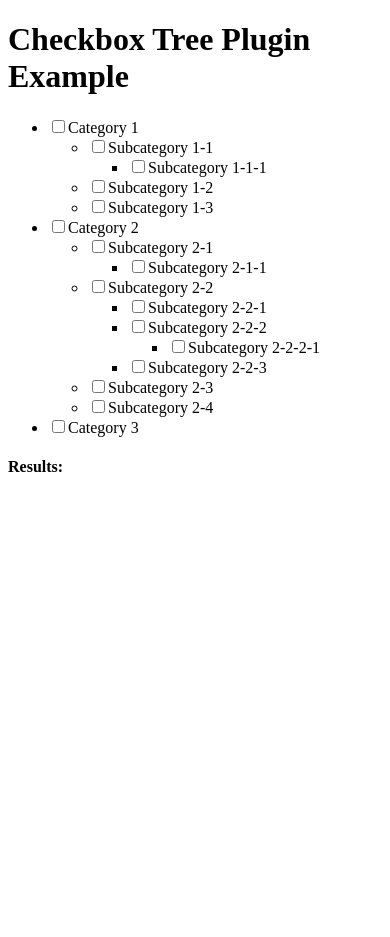
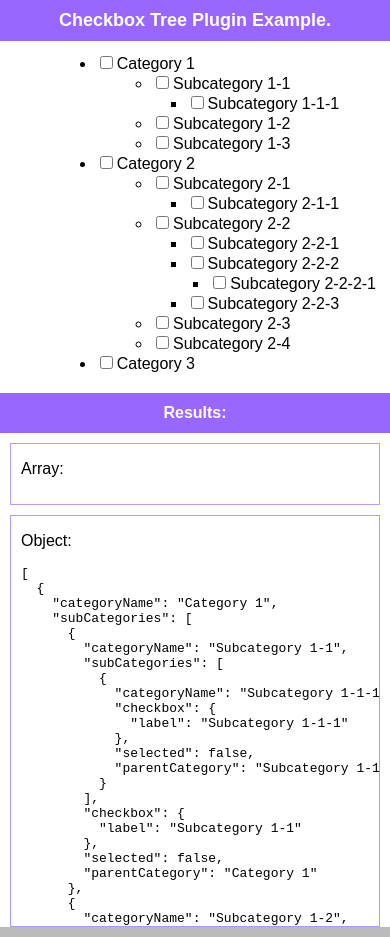
Before and after one commit to xXSentryBotXx/checkbox-tree, a website: page index.html in a window 390 px wide. Before the commit the page ends 844 px from the top, so only its background shows below. Drawn offline with Linux system fonts and the light colour scheme.

Commit message:
Added some style to the example.

```diff
--- a/css/style.css
+++ b/css/style.css
@@ -0,0 +1,147 @@
+body {
+	background: #bbbbbb;
+	font-family: sans-serif;
+	padding: 0;
+	margin: 0;
+	border: 0;
+}
+
+input:checked + label {
+	background: #9188ee;
+	color: white;
+	font-weight: bold;
+}
+
+input + label:hover {
+	background: #ccb7ff;
+}
+
+label {
+	padding: 1px;
+}
+
+h1 {
+	margin-top: 0;
+	padding: 1px
+}
+
+.result-header {
+	background: #96f;
+	color: white;
+}
+
+.header {
+	text-align: center;
+	color: white;
+	background: #96f;
+	height: auto;
+}
+
+.content {
+	width: 70%;
+	background: white;
+	margin: auto;
+	padding: -10px;
+	height: auto;
+}
+
+#array {
+	border: 1px solid #b9f;
+}
+
+#object {
+	border: 1px solid #a9f;
+}
+
+#tree-plugin {
+	margin: auto;
+	width: 30%;
+}
+
+ul {
+	width: 80%;
+	margin: auto;
+}
+
+@media screen and (max-width: 320px) {
+	#result-array {
+		font-size: 12px;
+	}
+
+	ul {
+		padding-left: .5em;
+		margin-left: 0;
+	}
+}
+
+@media screen and (max-width: 480px) {
+	#object {
+		max-height: 300px;
+	}
+
+	ul {
+		padding-left: .75em;
+	}
+}
+
+@media screen and (max-width: 640px) {
+	ul {
+		width: 77%;
+		padding-left: 1em;
+	}
+}
+
+@media screen and (max-width: 768px) {
+	.header {
+		font-size: 9px;
+	}
+
+	.result-header h4 {
+		text-align: center;
+		padding: 0;
+		margin: 10px;
+	}
+
+	.result-header {
+		padding: 1px;
+		margin-top: 15px;
+	}
+
+	ul {
+		width: 55%;
+		margin: auto;
+	}
+
+	#tree-plugin {
+		width: 100%;
+		overflow-x: auto;
+		white-space: nowrap;
+		padding-bottom: 5px;
+	}
+
+	.content {
+		width: 100%;
+		height: 100%;
+	}
+
+	h1 {
+		padding: 10px 0 10px 0;
+	}
+
+	#array {
+		padding: 0px 10px 10px 10px;
+		margin: 10px 10px 10px 10px;
+	}
+
+	#result-array {
+		font-size: 14px;
+	}
+
+	#object {
+		max-height: 400px;
+		overflow: auto;
+		padding: 10px;
+		padding-top: 0;
+		margin: 10px;
+	}
+}
--- a/index.html
+++ b/index.html
@@ -3,24 +3,29 @@
 <head>
 	<meta charset="UTF-8">
 	<title>Checkbox Tree Example.</title>
+	<link rel="stylesheet" type="text/css" href="./css/style.css">
 </head>
 <body>
-	<div class="column">
-	</div>
-	<div>
-		<h1>Checkbox Tree Plugin Example</h1>
+	<div class="content">
+		<div class="header">
+			<h1>Checkbox Tree Plugin Example.</h1>
+		</div>
 		<div id="tree-plugin">
-
 		</div>
-		<h4>Results:</h4>
 		<div id="plugin-results">
-
+			<div class="result-header">
+				<h4>Results:</h4>
+			</div>
+			<div id="array">
+				<p>Array: </p>
+			</div>
+			<div id="object">
+				<p>Object: </p>
+			</div>
 		</div>
 	</div>
-	<div class="column">
-	</div>
+
 	<script type="text/javascript" src="./js/checkbox-tree.js"></script>
 	<script type="text/javascript" src="./js/main.js"></script>
-
 </body>
 </html>
--- a/js/main.js
+++ b/js/main.js
@@ -57,14 +57,20 @@ var data = [{
 
 var elem = document.getElementById('tree-plugin'); //Element to append tree
 var tree = new CheckBoxTree(data, elem); //Creating a new Checkbox Tree.
-var results = document.getElementById('plugin-results');
+var resultArray = document.getElementById('array');
+var resultObject = document.getElementById('object');
 var pArray = document.createElement('p');
-var pObject = document.createElement('p');
+pArray.id = 'result-array';
+var pObject = document.createElement('pre');
+
+resultArray.appendChild(pArray);
+resultObject.appendChild(pObject);
+
+function callback () {
+	pArray.innerText = tree.value.selectedsArray; //Geting the array of selected checkboxes
+	pObject.innerText = JSON.stringify(tree.value.dataObject, null, 2); //Getting the Javascript Object with detailed info.
+}
 
 //Listener added to show results.
-tree.treeElement.addEventListener('change', function () {
-	pArray.innerText = 'Selecteds Array: ' + tree.value.selectedsArray; //Geting the array of selected checkboxes
-	pObject.innerText = 'Selecteds Object: ' + JSON.stringify(tree.value.dataObject); //Getting the Javascript Object with detailed info.
-});
-results.appendChild(pArray);
-results.appendChild(pObject);
+tree.treeElement.addEventListener('change', callback);
+callback();
```
